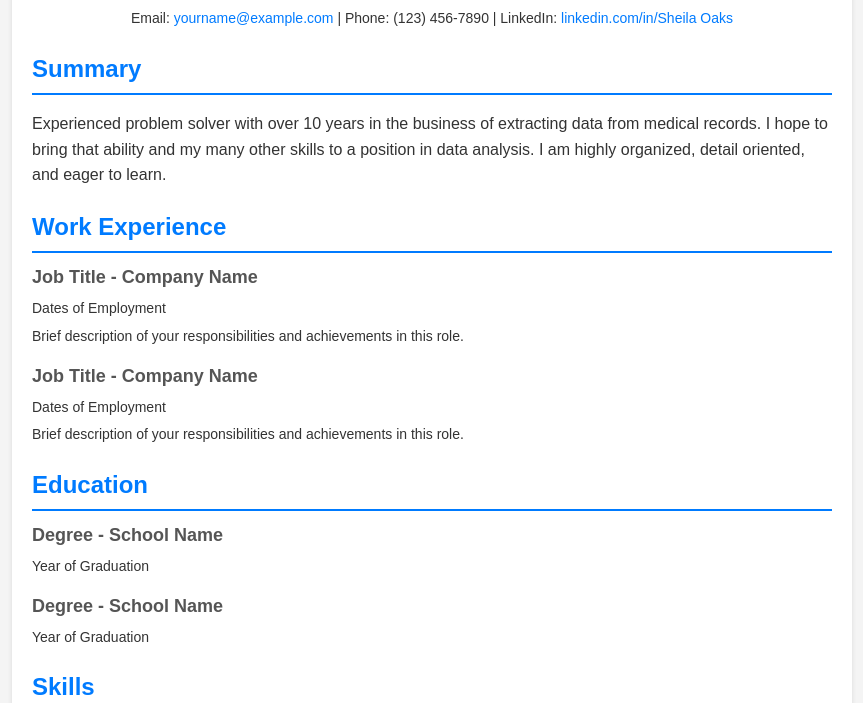
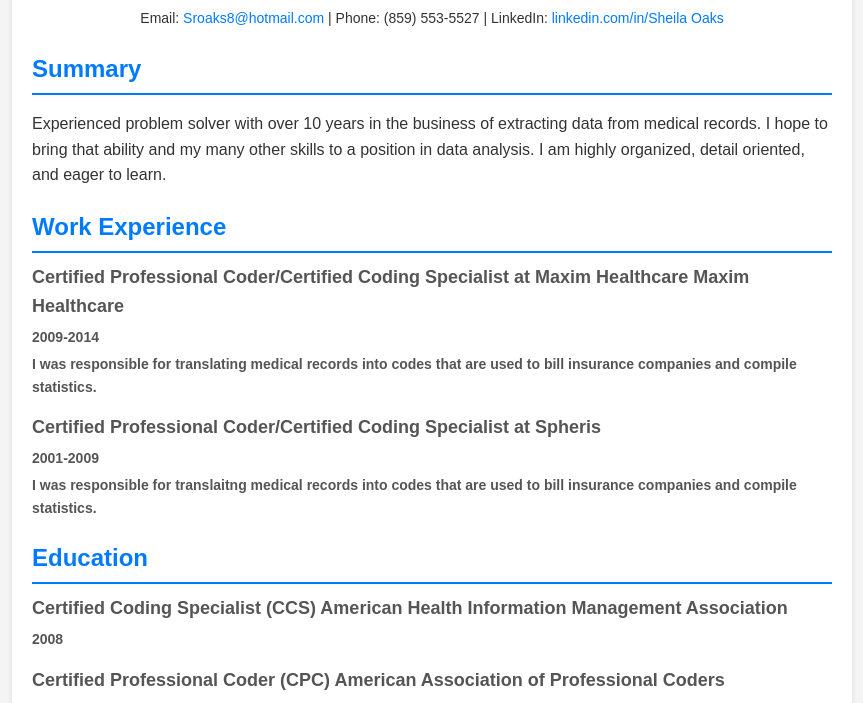
Before and after one commit to Sroaks8/SheilaOaks.github.io, a plain HTML site: page index.html in a window 1280 px wide. Shown: the part 91-794 px from the top of the page, without its empty margins (208-1071 px from the left). Drawn offline with Linux system fonts and the light colour scheme.

Commit message:
added exp and education

```diff
--- a/index.html
+++ b/index.html
@@ -82,9 +82,9 @@
                 <p class="contact">
                     Email:
                     <a href="mailto:Sroaks8@hotmail.com"
-                        >yourname@example.com</a
+                        >Sroaks8@hotmail.com</a
                     >
-                    | Phone: (123) 456-7890 | LinkedIn:
+                    | Phone: (859) 553-5527 | LinkedIn:
                     <a href="#">linkedin.com/in/Sheila Oaks</a>
                 </p>
             </section>
@@ -101,31 +101,33 @@
             <section class="section">
                 <h2>Work Experience</h2>
                 <div class="item">
-                    <h3>Job Title - Company Name</h3>
-                    <p>Dates of Employment</p>
+                    <h3>Certified Professional Coder/Certified Coding Specialist at Maxim Healthcare        Maxim Healthcare
+                    <p>2009-2014
                     <p>
-                        Brief description of your responsibilities and
-                        achievements in this role.
+                        I was responsible for translating medical records into codes that are used to
+                        bill insurance companies and compile statistics.
+
                     </p>
                 </div>
                 <div class="item">
-                    <h3>Job Title - Company Name</h3>
-                    <p>Dates of Employment</p>
-                    <p>
-                        Brief description of your responsibilities and
-                        achievements in this role.
+                    <h3>Certified Professional Coder/Certified Coding Specialist at Spheris
+                    <p>2001-2009
+                        <p>
+
+                    I was responsible for translaitng medical records into codes that are used to bill
+                        insurance companies and compile statistics.
                     </p>
                 </div>
             </section>
             <div class="section">
                 <h2>Education</h2>
                 <div class="item">
-                    <h3>Degree - School Name</h3>
-                    <p>Year of Graduation</p>
+                    <h3>Certified Coding Specialist (CCS) American Health Information Management Association
+                    <p>2008<p>
                 </div>
                 <div class="item">
-                    <h3>Degree - School Name</h3>
-                    <p>Year of Graduation</p>
+                    <h3>Certified Professional Coder (CPC) American Association of Professional Coders</h3>
+                    <p>2010</p>
                 </div>
             </section>
             <section class="section">
```
